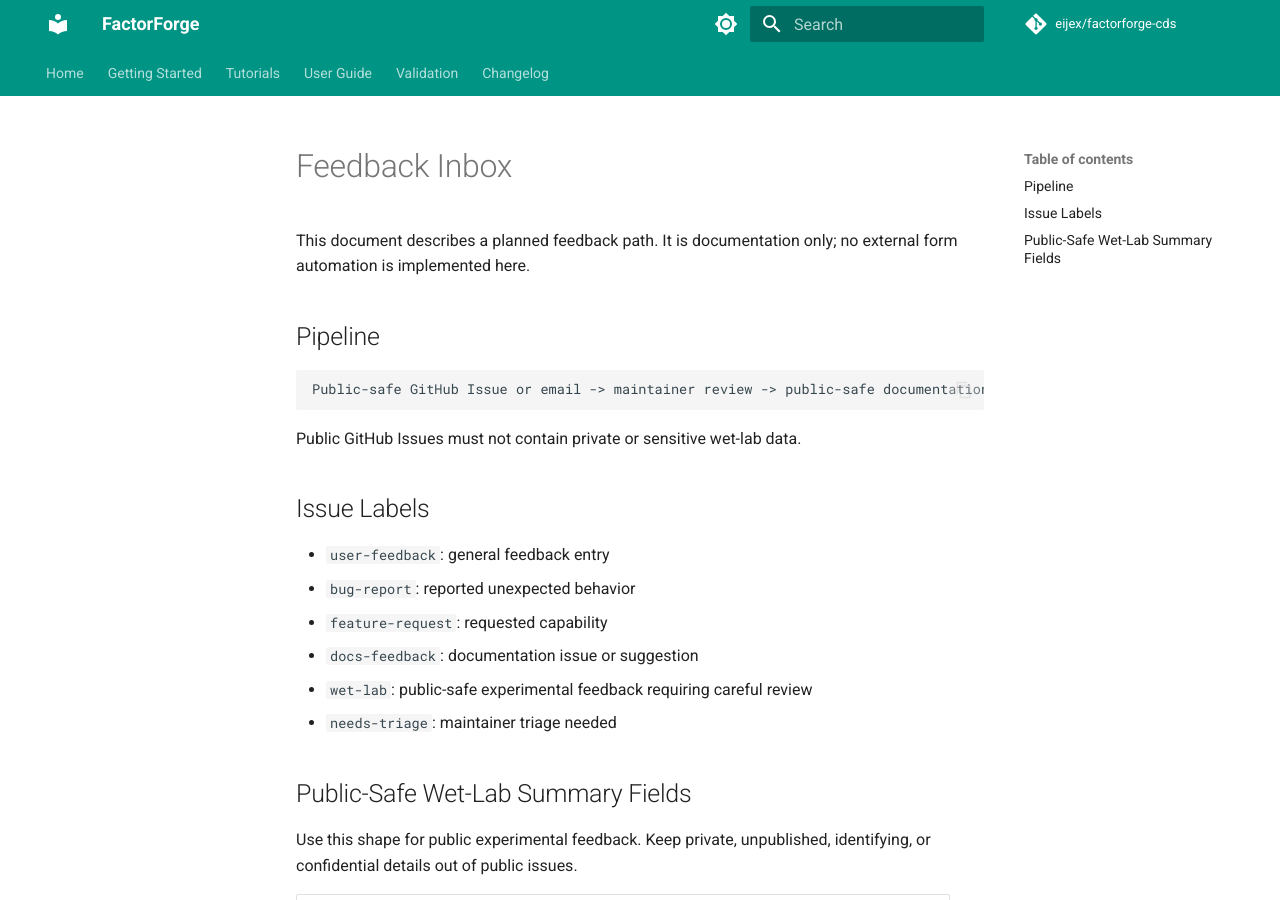
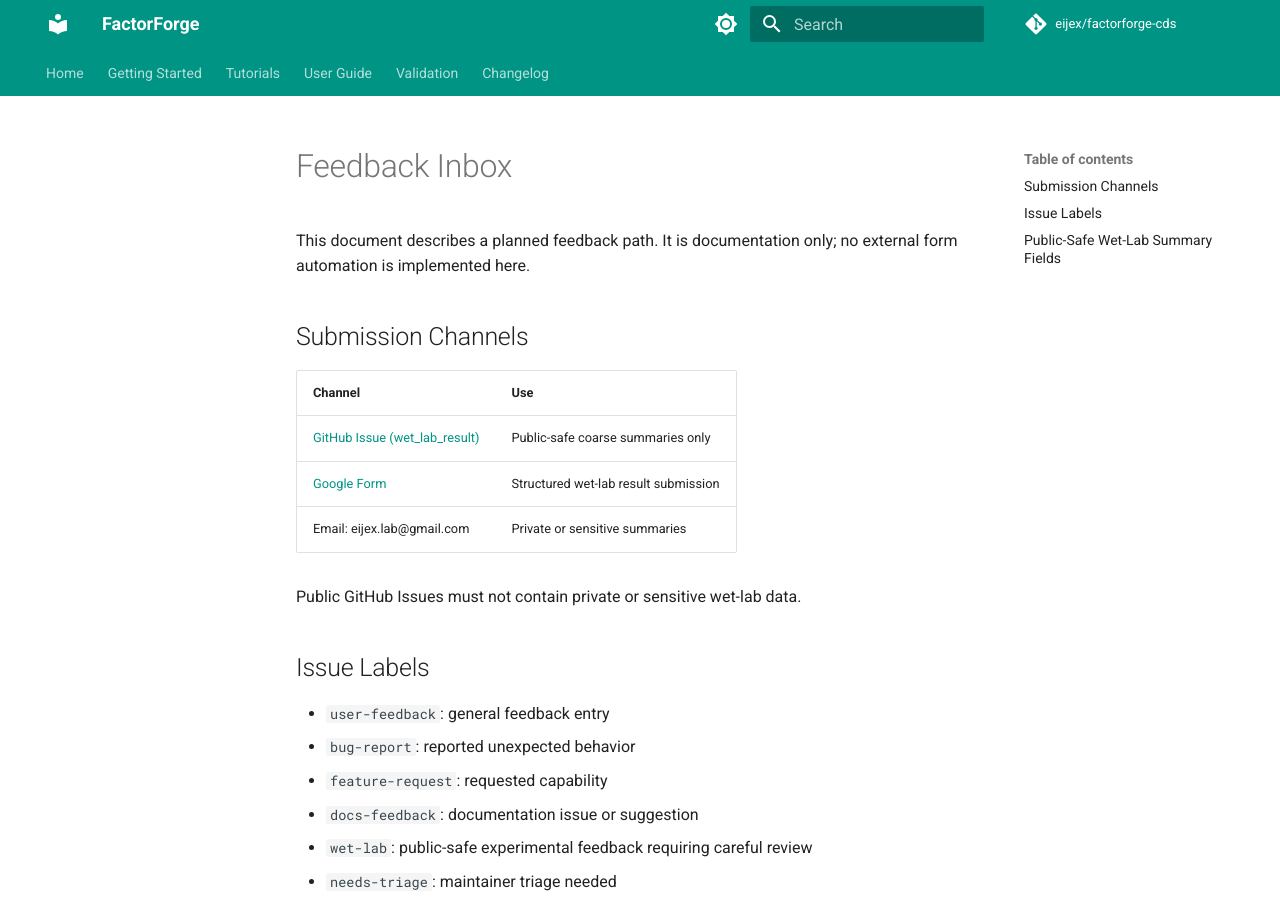
Before and after one commit to eijex/factorforge-cds, an MkDocs documentation site: the page built from docs/feedback-inbox.md, in a window 1280 px wide and 900 px high. Built offline with MkDocs 1.6.1 and Material for MkDocs 9.7.7, drawn with Linux system fonts in a browser that asks for light colours; comment, search, counter and statistics services are not loaded.

Commit message:
docs: add Google Form as wet-lab submission channel alongside GitHub Issue and email

````diff
--- a/docs/feedback-inbox.md
+++ b/docs/feedback-inbox.md
@@ -2,11 +2,13 @@
 
 This document describes a planned feedback path. It is documentation only; no external form automation is implemented here.
 
-## Pipeline
+## Submission Channels
 
-```text
-Public-safe GitHub Issue or email -> maintainer review -> public-safe documentation update
-```
+| Channel | Use |
+| --- | --- |
+| [GitHub Issue (wet_lab_result)](https://github.com/eijex/factorforge-cds/issues/new?template=wet_lab_result.yml) | Public-safe coarse summaries only |
+| [Google Form](https://docs.google.com/forms/d/e/1FAIpQLSeSx-wYvF6YwHhSPdLMl-L44frCugdm25X_eDz50OaqTD66qA/viewform) | Structured wet-lab result submission |
+| Email: eijex.lab@gmail.com | Private or sensitive summaries |
 
 Public GitHub Issues must not contain private or sensitive wet-lab data.
 
````
Also changed, not shown: CONTRIBUTING.md (+3 -2 lines), VALIDATION.md (+1 -1 lines).
